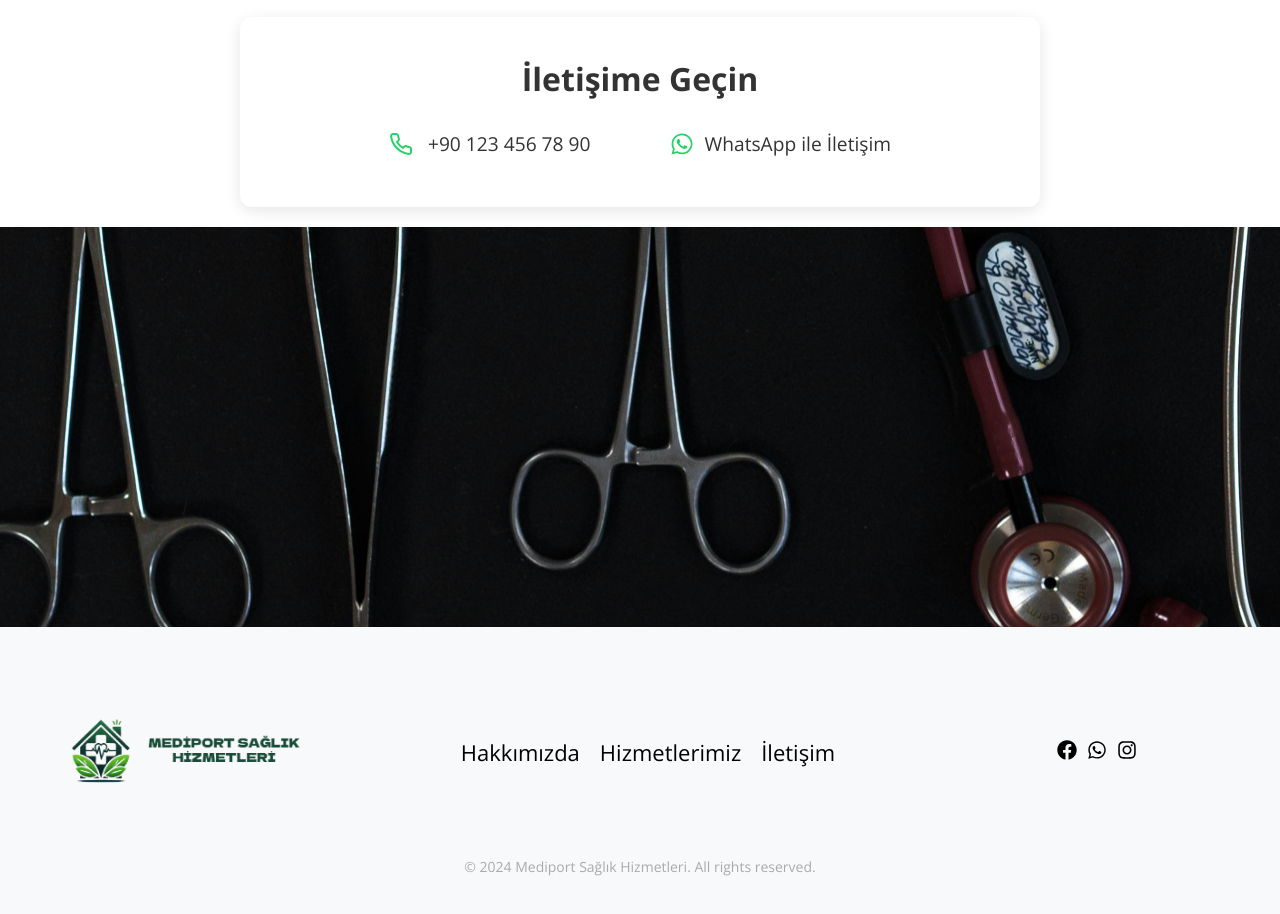
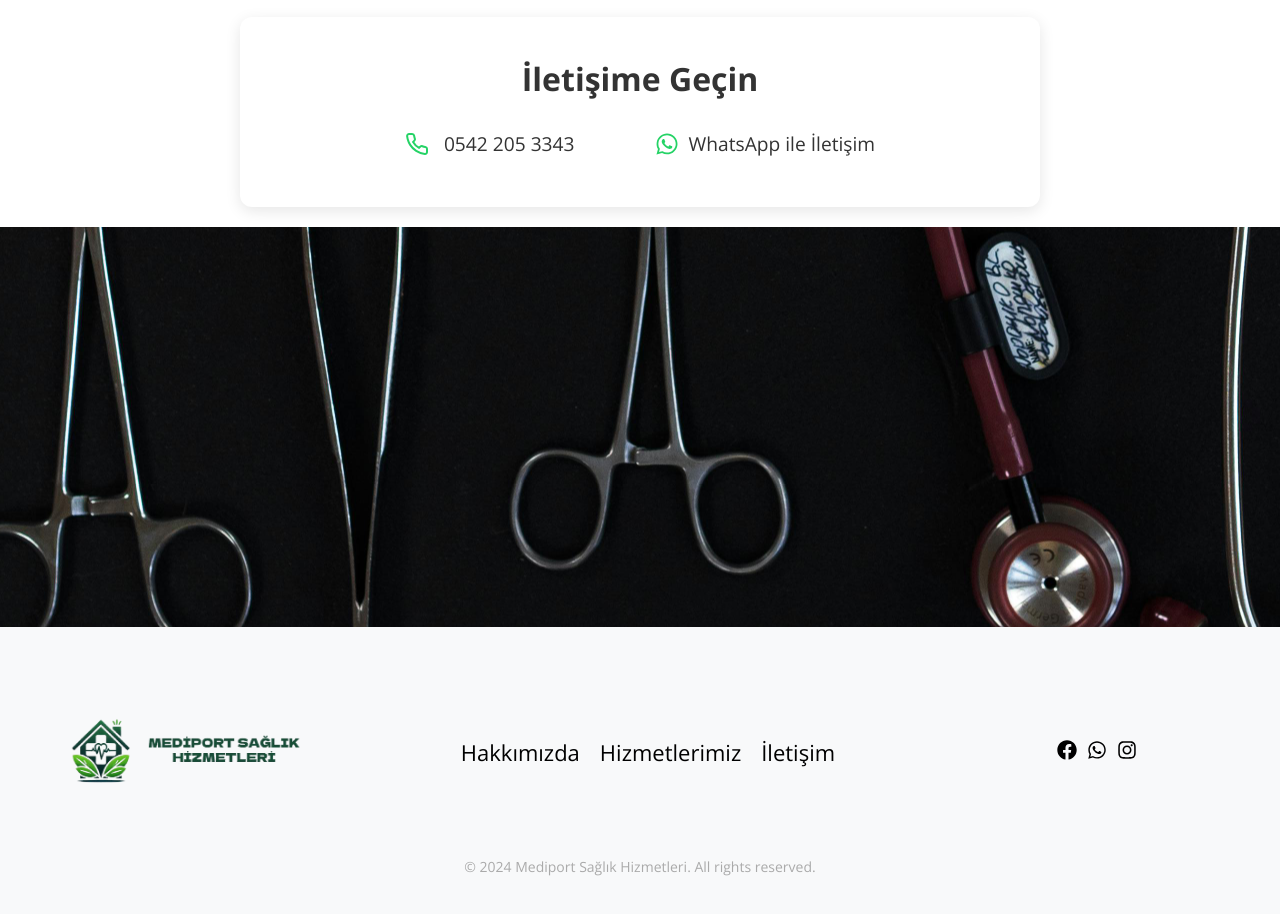
Before and after one commit to FurkannOzbek/ozenevdesaglik, a Next.js app in the folder ozenevdesaglik/: page / in a window 1280 px wide. Shown: the part 2400-3314 px from the top of the page. Built offline with nearby package versions, Linux system fonts and the light colour scheme.

Commit message:
contact info added

```diff
--- a/ozenevdesaglik/components/Contact.js
+++ b/ozenevdesaglik/components/Contact.js
@@ -14,11 +14,11 @@ export const Contact = () => {
         <div className={styles.contactInfo}>
           <div className={styles.contactItem}>
             <FiPhone size={24} className={styles.contactIcon} />
-            <span className={styles.contactText}>+90 123 456 78 90</span>
+            <span className={styles.contactText}>0542 205 3343</span>
           </div>
           <div className={styles.contactItem}>
             <Link
-              href="https://wa.me/901234567890" // Replace with your WhatsApp number
+              href="https://wa.me/905422053343" // Replace with your WhatsApp number
               className={styles.whatsappLink}
               target="_blank" // Open link in new tab
               rel="noopener noreferrer" // Security measure
```
